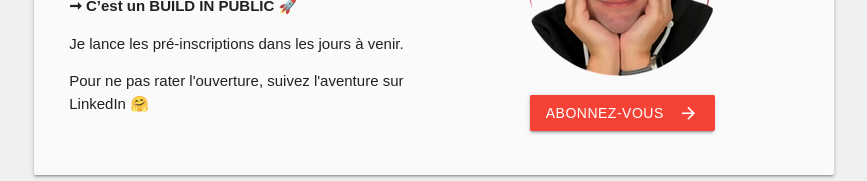
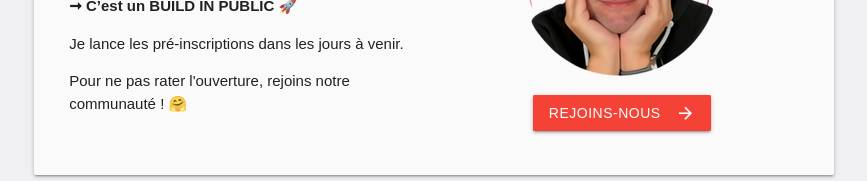
Before and after one commit to igor-zlobine/orge.github.io, a plain HTML site: page index.html in a window 1280 px wide. Shown: the part 235-416 px from the top of the page, without its empty margins (206-1073 px from the left). Drawn offline with nearby package versions, Linux system fonts and the light colour scheme.

Commit message:
wording fix

```diff
--- a/index.html
+++ b/index.html
@@ -21,7 +21,7 @@
                 <p>Créateur de l'ORGE, une plateforme collaborative de placement et de cooptation pour des freelances IT.</p>
                 <b>➞ C’est un BUILD IN PUBLIC 🚀</b>
                 <p>Je lance les pré-inscriptions dans les jours à venir.</p>
-                <p>Pour ne pas rater l'ouverture, suivez l'aventure sur LinkedIn 🤗</p>
+                <p>Pour ne pas rater l'ouverture, rejoins notre communauté ! 🤗</p>
             </div>
 
             <!-- Colonne 2 -->
@@ -30,7 +30,7 @@
                     <div style="margin-bottom: 10px">
                         <img src="img/avatar.png" alt="Igor ZLOBINE">
                     </div>
-                    <a class="btn waves-effect waves-light red pulse" href="https://www.linkedin.com/comm/mynetwork/discovery-see-all?usecase=PEOPLE_FOLLOWS&followMember=igor-zlobine">Abonnez-vous
+                    <a class="btn waves-effect waves-light red pulse" href="https://chat.whatsapp.com/Jt0zF1we7gn5OBabQL7CT0">rejoins-nous
                         <i class="material-icons right">arrow_forward</i>
                     </a>
                 </div>
```
